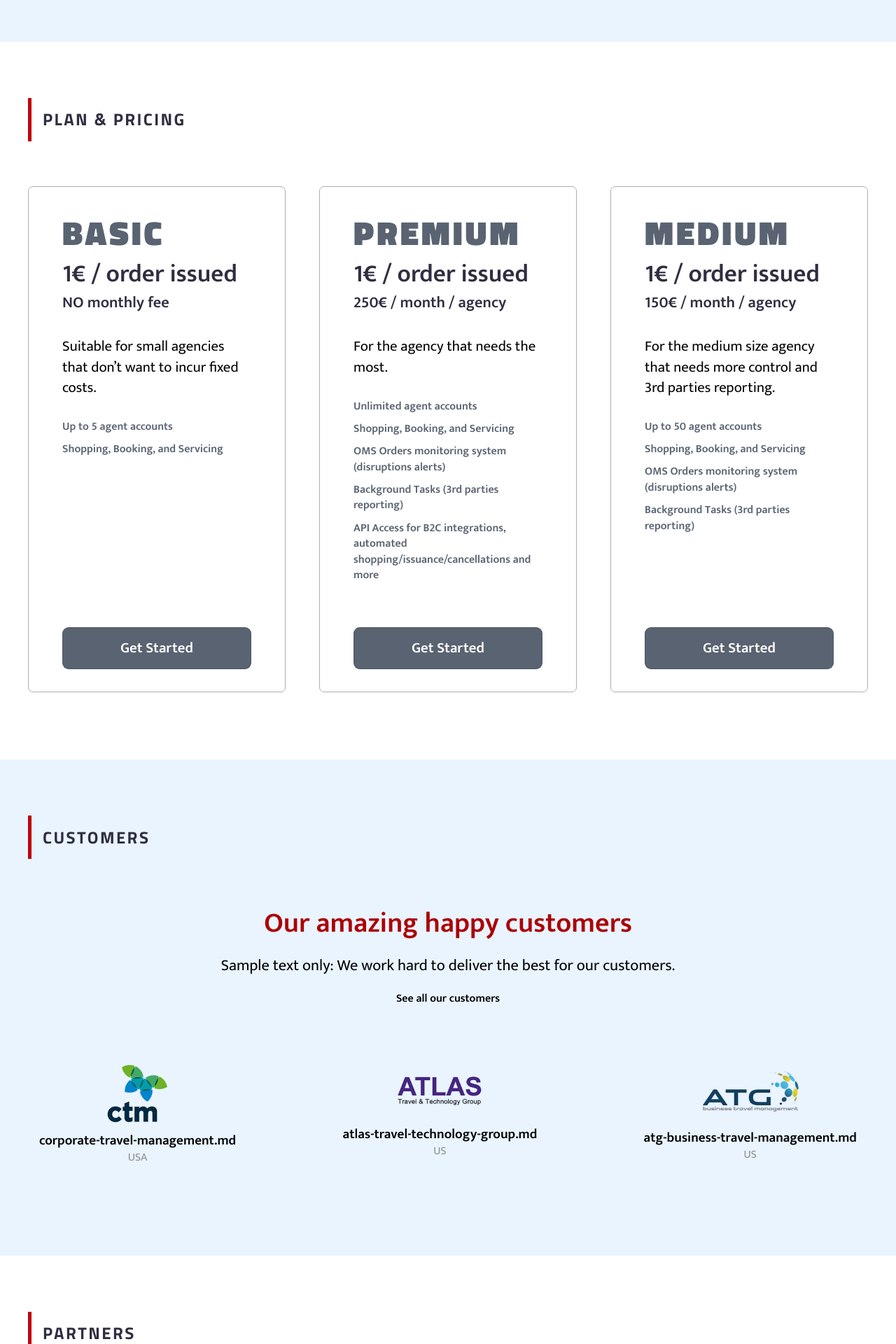
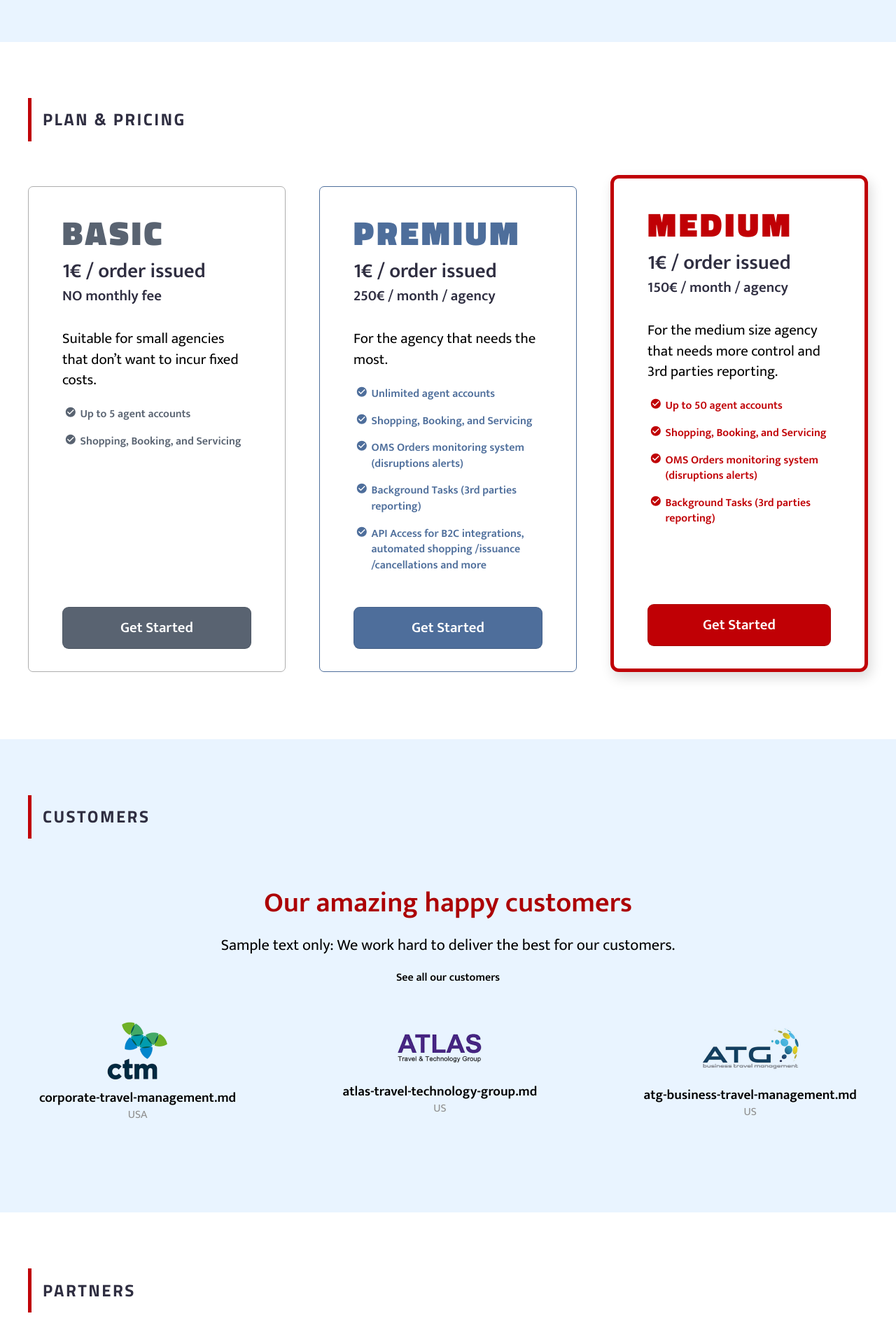
Before and after one commit to tripsimian-labs/bookingpad-web, a Jekyll site: the page built from index.md, in a window 1280 px wide. Shown: the part 3187-5107 px from the top of the page at 70% size. Built offline with Jekyll 4.4.1, drawn with Linux system fonts in a browser that asks for light colours.

Commit message:
Style the Plans section

```diff
--- a/_includes/home_pricing.html
+++ b/_includes/home_pricing.html
@@ -3,7 +3,7 @@
         <h2 class="sectionHeading">Plan & Pricing</h2>
         <div class="homePricingGrid">
             {% for plan in site.plans %}
-            <div class="homePricingItem">
+            <div class="homePricingItem {% if plan.title == "Medium" %}planPro spotlight{% elsif plan.title == "Premium" %}planBiz{% endif %} ">
                 <div class="homePricingBlurb">
                     <div class="homePricingHead">
                         <h3>{{ plan.title }}</h3>
--- a/_sass/customers.scss
+++ b/_sass/customers.scss
@@ -36,7 +36,7 @@
 
   &Blurb {
     text-align: center;
-    margin-bottom: 3rem;
+    margin-bottom: 1rem;
 
     p {
       font-size: 1.4rem;
--- a/_sass/partners.scss
+++ b/_sass/partners.scss
@@ -35,7 +35,7 @@
 
   &Blurb {
     text-align: center;
-    margin: 0 auto 3rem;
+    margin: 0 auto 1rem;
 
     p {
       font-size: 1.4rem;
--- a/_sass/pricing.scss
+++ b/_sass/pricing.scss
@@ -39,18 +39,17 @@
     }
 
     ul {
-      margin: 1.6rem 0;
+      margin: 1.5rem 0 1rem 1.6rem;
       color: #596371;
+      list-style-image: url('/assets/images/bulletGray.svg');
 
       li {
-        display: flex;
-        align-items: center;
         font-size: 1rem;
         font-weight: 600;
-        padding: .3rem 0;
+        margin-bottom: 1rem;
 
         span {
-          padding-left: .7rem;
+          padding-left: 0.7rem;
         }
       }
     }
@@ -62,13 +61,14 @@
 
     &.plan {
       &Pro {
-        h3,
+        h3 {
+          color: $red;
+        }
         ul {
           color: $red;
+          vertical-align: middle;
+          list-style-image: url('/assets/images/bulletRed.svg');
 
-          li {
-            list-style-image: url('/assets/images/bulletRed.svg');
-          }
         }
         .primaryButton {
           background-color: $red;
@@ -106,7 +106,7 @@
   }
 
   &Rate {
-    font-size: 1.4rem;
+    font-size: 1.3rem;
     color: $gray;
 
     span {
@@ -126,6 +126,6 @@
 
 .digit {
   &Big {
-    font-size: 2.2rem;
+    font-size: 1.8rem;
   }
 }
```
Also changed, not shown: _plans/pro.md (+1 -1 lines), assets/images/bulletBlue.svg, assets/images/bulletGray.svg, assets/images/bulletRed.svg.
